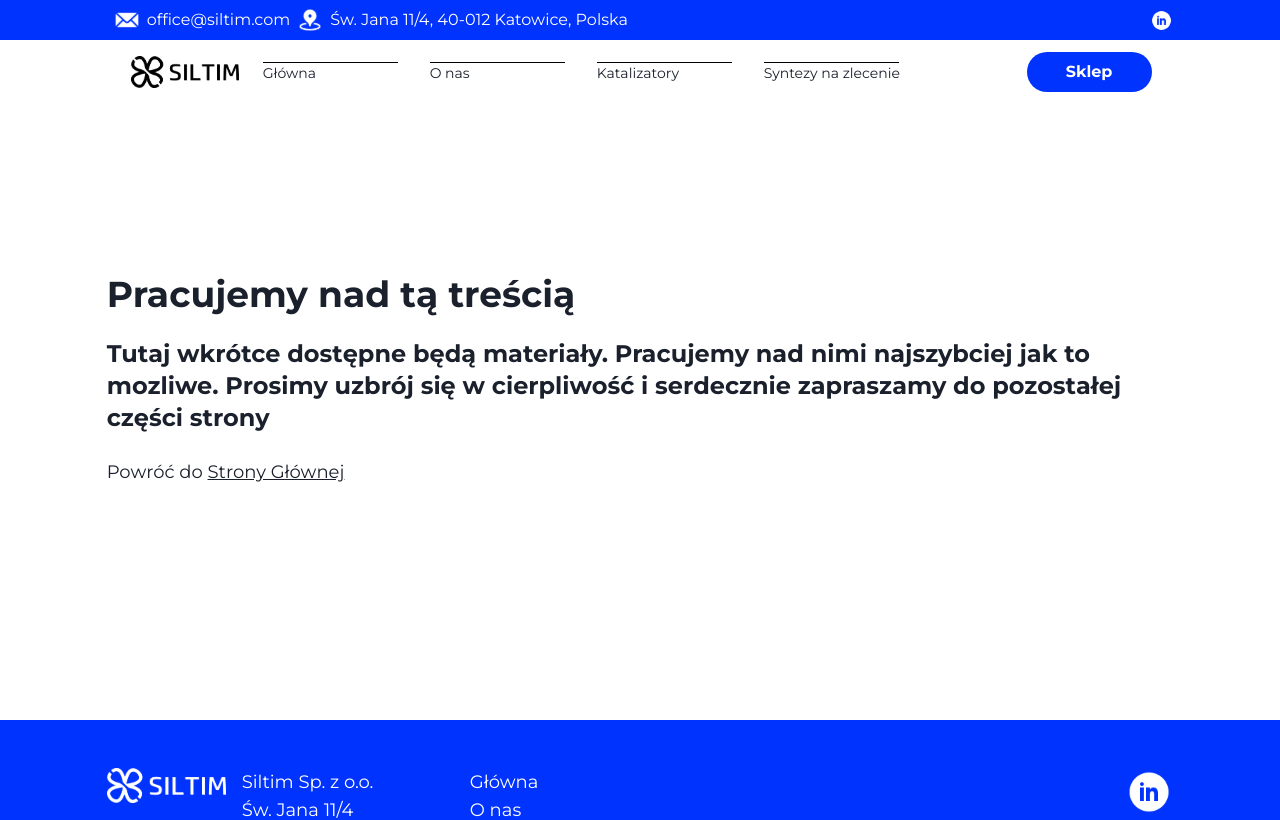
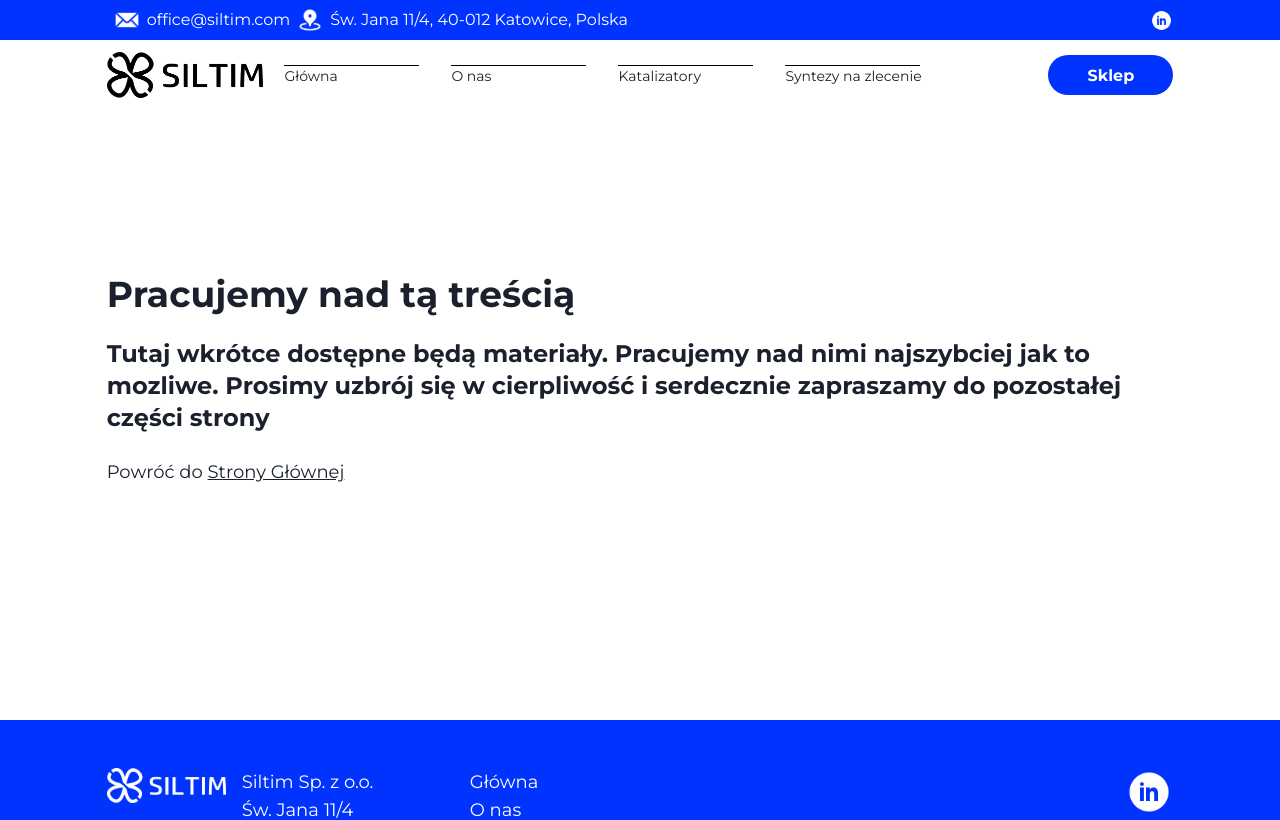
Before and after one commit to Rafalk88/siltim-website, a Next.js app: page /notready in a window 1280 px wide. Shown: the top 820 px of the page. Built offline with nearby package versions, Linux system fonts and the light colour scheme.

Commit message:
`NavBar` flex between logo and menu & logo px deleted

```diff
--- a/components/Navbar/index.tsx
+++ b/components/Navbar/index.tsx
@@ -35,8 +35,8 @@
     <nav className={`${navbarBackground} ${flexBetween} fixed ${topPosition} z-30 w-full
     py-3`}
     >
-      <div className={`flex items-center mx-auto w-5/6 max-w-[1200px]`}>
-        <div className={`${flexBetween} max-w-[156px] md:px-6`}>
+      <div className={`${flexBetween} mx-auto w-5/6 max-w-[1200px]`}>
+        <div className={`${flexBetween} max-w-[156px]`}>
           <div>
             <Link href="/" className="cursor-pointer" passHref>
               <Image src={Logo} alt={"Logo"} />
```
